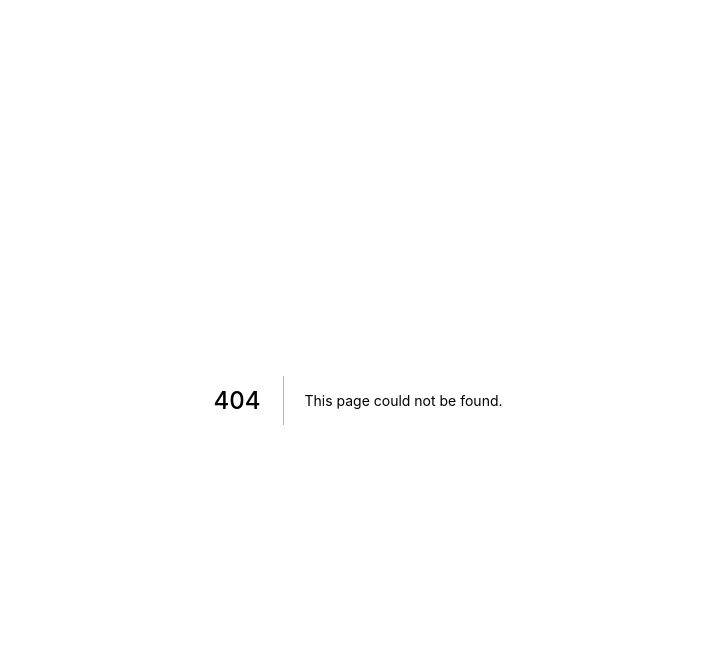
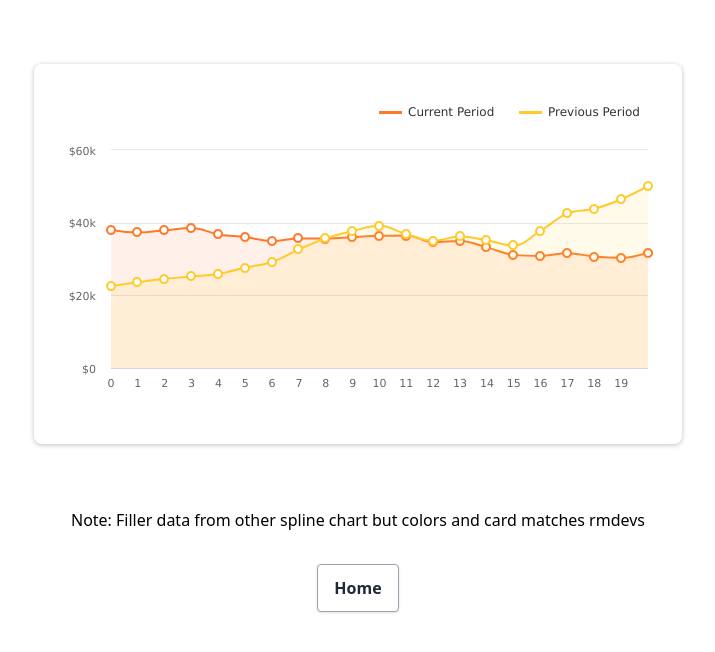
Before and after one commit to niclast7611/highchart_examples, a Next.js app: page /charts/RMSpline in a window 1280 px wide. Before the commit this address had no page. Shown: the top 652 px of the page, without its empty margins (282-997 px from the left). Built offline with nearby package versions, Linux system fonts and the light colour scheme.

Commit message:
added rm copycat styled spline

```diff
--- a/components/Card.js
+++ b/components/Card.js
@@ -2,7 +2,7 @@ import React from "react";
 
 export default function Card({ content }) {
   return (
-    <div className="px-4 pt-6 bg-white rounded-lg shadow-card sm:px-6 w-fit mx-auto my-16 ">
+    <div className="p-10 bg-white rounded-lg shadow-card sm:px-6 w-fit mx-auto my-16 ">
       <div id="container">{content}</div>
     </div>
   );
--- /dev/null
+++ b/pages/charts/RMSpline.js
@@ -0,0 +1,171 @@
+import React from "react";
+import HomeButton from "../../components/HomeButton";
+import HighchartsReact from "highcharts-react-official";
+import Highcharts from "highcharts";
+import Card from "../../components/Card";
+
+const data_one = [
+  38000, 37300, 37892, 38564, 36770, 36026, 34978, 35657, 35620, 35971, 36409,
+  36435, 34643, 34956, 33199, 31136, 30835, 31611, 30666, 30319, 31766,
+];
+const data_two = [
+  22534, 23599, 24533, 25195, 25896, 27635, 29173, 32646, 35686, 37709, 39143,
+  36829, 35031, 36202, 35140, 33718, 37773, 42556, 43820, 46445, 50048,
+];
+const labels = [
+  1, 2, 3, 4, 5, 6, 7, 8, 9, 10, 11, 12, 13, 14, 15, 16, 17, 18, 19, 20, 21,
+];
+
+const spline_height = "50%";
+const options = {
+  chart: {
+    type: "areaspline",
+    height: spline_height,
+    backgroundColor: "transparent",
+  },
+  title: {
+    text: "chart id",
+    align: "left",
+    style: {
+      color: "transparent",
+      fontWeight: "bold",
+    },
+  },
+  legend: {
+    align: "right",
+    verticalAlign: "top",
+    floating: true,
+    squareSymbol: false,
+    symbolRadius: 0,
+    symbolWidth: 0,
+    symbolHeight: 0,
+    y: -15,
+    itemStyle: {
+      fontWeight: "light",
+    },
+    useHTML: true,
+    labelFormatter: function () {
+      return (
+        '<div><div class="inline-block mb-0.5 mr-1.5" style="width:23px;height:3px;background-color:' +
+        this.color +
+        '"></div>' +
+        this.name +
+        "</div>"
+      );
+    },
+  },
+  xAxis: {
+    type: "category",
+    categories: labels[`{{ $spline->chart_id }}`],
+    labels: {
+      align: "center",
+    },
+  },
+  yAxis: {
+    labels: {
+      format: "${text}", // The $ is literally a dollar unit
+    },
+    title: {
+      text: null,
+    },
+  },
+  tooltip: {
+    backgroundColor: "white",
+    shared: true,
+    useHTML: true,
+    formatter: function (tooltip) {
+      // const header = Highcharts.dateFormat('%B %e', this.x) + `<br/>`
+      const newDate = new Date(this.x);
+      const month = newDate.toLocaleString("default", { month: "long" });
+      const dateString = JSON.stringify(this.x);
+      const day = dateString.substring(4, 6);
+      const previousPeriod = String(this.points[1].y).replace(
+        /\B(?=(\d{3})+(?!\d))/g,
+        ","
+      );
+      const currentPeriod = String(this.y).replace(
+        /\B(?=(\d{3})+(?!\d))/g,
+        ","
+      );
+      if (
+        this.points[0].series.data.length > 7 ||
+        this.points[0].series.data.length === 4
+      ) {
+        return `<div style="display: flex; flex-direction: column; padding: 5px;">
+                        <span style="text-align: center; padding-top: 5px">Week of ${month} ${day}</span>
+                        <b style="text-align: center;color: white; padding-top: 5px;"><span style="color: ${this.points[0].color}">Current Week: $${currentPeriod}</span></b>
+                        <b style="text-align: center;color: white; padding-top: 5px;"><span style="color: ${this.points[1].color}">${this.points[0].series.data.length} Weeks Prior: $${previousPeriod}</span></b>
+                    </div>`;
+      } else {
+        return `<div style="display: flex; flex-direction: column; padding: 5px; background: black;">
+                        <span style="text-align: center; padding-top: 5px">Day of ${month} ${day}</span>
+                        <b style="text-align: center;color: white; padding-top: 5px;"><span style="color: ${this.points[0].color}">Current Day: $${currentPeriod}</span></b>
+                        <b style="text-align: center;color: white;"><span style="color: ${this.points[1].color};">${this.points[0].series.data.length} Days Prior: $${previousPeriod}</span></b>
+                    </div>`;
+      }
+      // return  + (tooltip.bodyFormatter(this.points).join(''));
+    },
+
+    borderRadius: 15,
+    borderWidth: 0,
+    style: {
+      fontSize: "14px",
+    },
+  },
+  credits: {
+    enabled: false,
+  },
+  plotOptions: {
+    series: {
+      pointPlacement: "on",
+    },
+    areaspline: {
+      fillOpacity: 0.1,
+    },
+  },
+  series: [
+    {
+      name: "Current Period",
+      data: data_one,
+      color: "#FF792A",
+      lineColor: "#FF792A",
+      marker: {
+        symbol: "circle",
+        fillColor: "#FFFFFF",
+        lineWidth: 2,
+        lineColor: "#FF792A",
+      },
+    },
+    {
+      name: "Previous Period",
+      data: data_two,
+      color: "#ffca2a",
+      lineColor: "#ffca2a",
+      marker: {
+        symbol: "circle",
+        fillColor: "#FFFFFF",
+        lineWidth: 2,
+        lineColor: "#ffca2a",
+      },
+    },
+  ],
+  exporting: {
+    enabled: false,
+  },
+};
+export default function RMSpline() {
+  return (
+    <div>
+      <Card
+        content={<HighchartsReact highcharts={Highcharts} options={options} />}
+      />
+      <div className="text-center">
+        <h3>
+          Note: Filler data from other spline chart but colors and card matches
+          rmdevs
+        </h3>
+      </div>
+      <HomeButton href="/" buttonTitle="Home" />
+    </div>
+  );
+}
--- a/pages/charts/Spline.js
+++ b/pages/charts/Spline.js
@@ -23,7 +23,6 @@ const options = {
     floating: true,
     borderWidth: 1,
     // backgroundColor: "#FFFFFF",
-    theme: "Brand Dark",
   },
   yAxis: {
     title: {
--- a/pages/index.js
+++ b/pages/index.js
@@ -21,6 +21,10 @@ export default function Home() {
           />
           <HomeButton href="/charts/Test" buttonTitle=" MLB Sunburst w/ API" />
           <HomeButton href="/charts/Spline" buttonTitle="Spline Chart" />
+          <HomeButton
+            href="/charts/RMSpline"
+            buttonTitle="RipeMetrics Copycat Spline Chart"
+          />
 
           {/* class="inline-flex items-center justify-center h-12 mr-6 bg-white hover:bg-gray-100 text-gray-800 font-semibold py-2 px-4 border border-gray-400 rounded shadow" */}
         </div>
```
